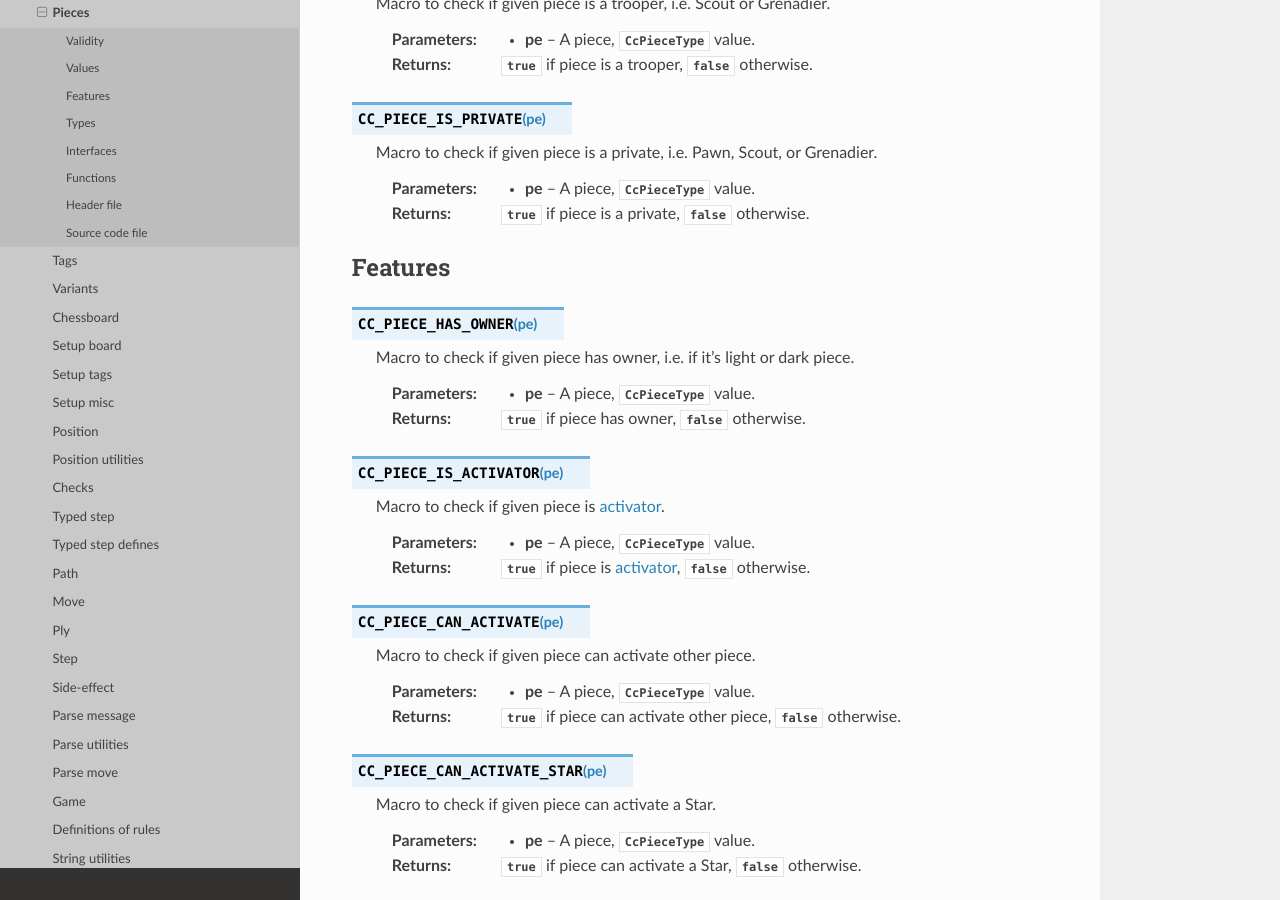
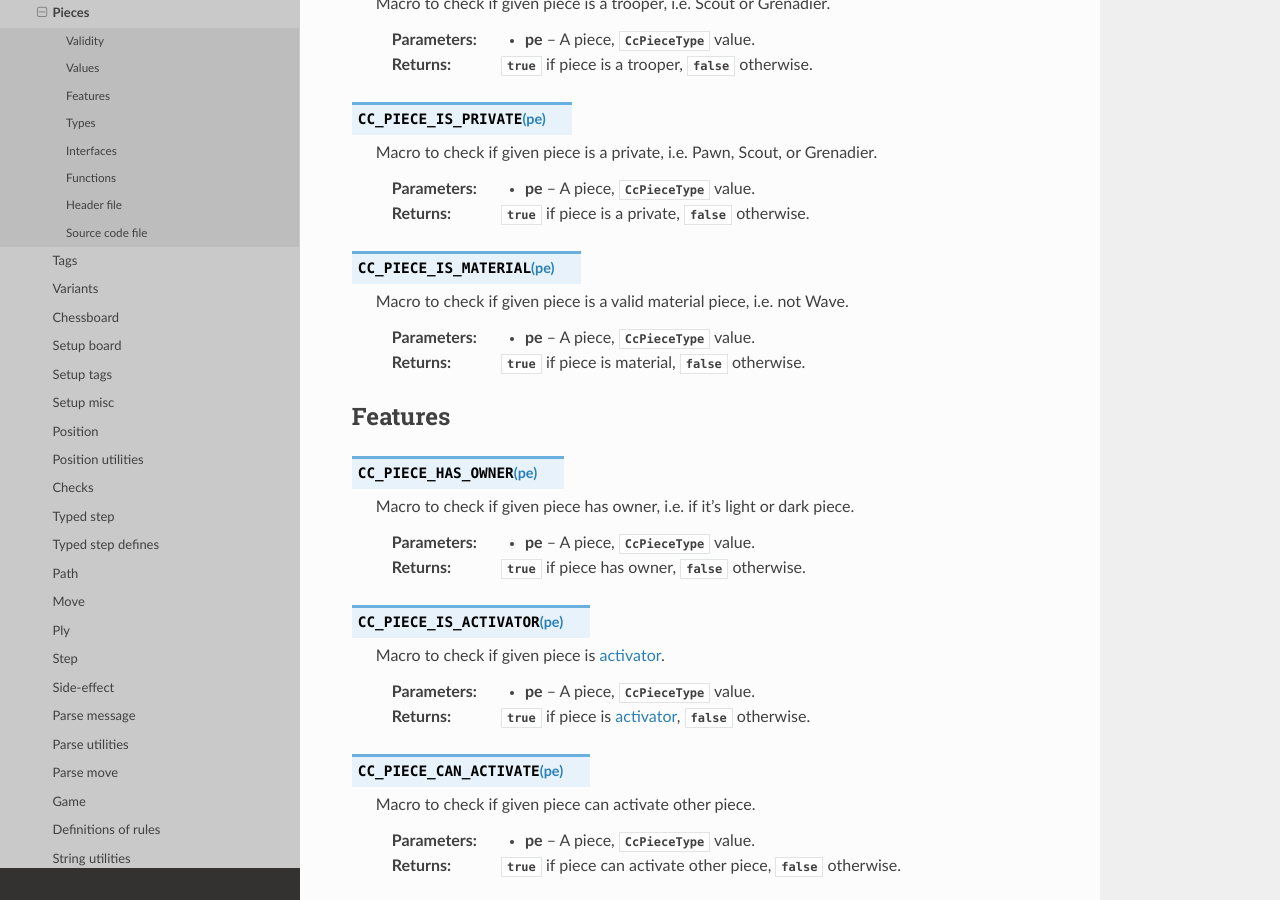
Before and after one commit to mmlacak/crochess, a Sphinx documentation site: the page built from docs/source/libcc/ccpiece.rst, in a window 1280 px wide and 900 px high, scrolled down 3911 px. Built offline with Sphinx 7.4.7 and the Read the Docs theme 3.1.0, drawn with Linux system fonts in a browser that asks for light colours.

Commit message:
Docs for func, macro.

```diff
--- a/docs/source/conf.py
+++ b/docs/source/conf.py
@@ -26,10 +26,10 @@ copyright = '2021, Mario Mlačak'
 author = 'Mario Mlačak'
 
 # The short X.Y version
-version = "0.0.1.149:1328+20250330.173534"   # docs-new-lib-short-version-major-minor-feature-commit+meta~breaks-place-marker
+version = "0.0.1.155:1334+20250409.012303"   # docs-new-lib-short-version-major-minor-feature-commit+meta~breaks-place-marker
 
 # The full version, including alpha/beta/rc tags
-release = "0.0.1.149:1328+20250330.173534"   # docs-new-lib-full-version-major-minor-feature-commit+meta~breaks-place-marker
+release = "0.0.1.155:1334+20250409.012303"   # docs-new-lib-full-version-major-minor-feature-commit+meta~breaks-place-marker
 
 
 # -- General configuration ---------------------------------------------------
--- a/docs/source/libcc/ccpiece.rst
+++ b/docs/source/libcc/ccpiece.rst
@@ -202,6 +202,13 @@ Values
 
     :param pe: A piece, :c:type:`CcPieceType` value.
     :returns: :c:data:`true` if piece is a private, :c:data:`false` otherwise.
+
+.. c:macro:: CC_PIECE_IS_MATERIAL(pe)
+
+    Macro to check if given piece is a valid material piece, i.e. not Wave.
+
+    :param pe: A piece, :c:type:`CcPieceType` value.
+    :returns: :c:data:`true` if piece is material, :c:data:`false` otherwise.
 
 .. _lbl-libcc-ccpiece-features:
 
```
Also changed, not shown: docs/source/libcc/ccpos.rst (+15 -2 lines), 3 other files.
